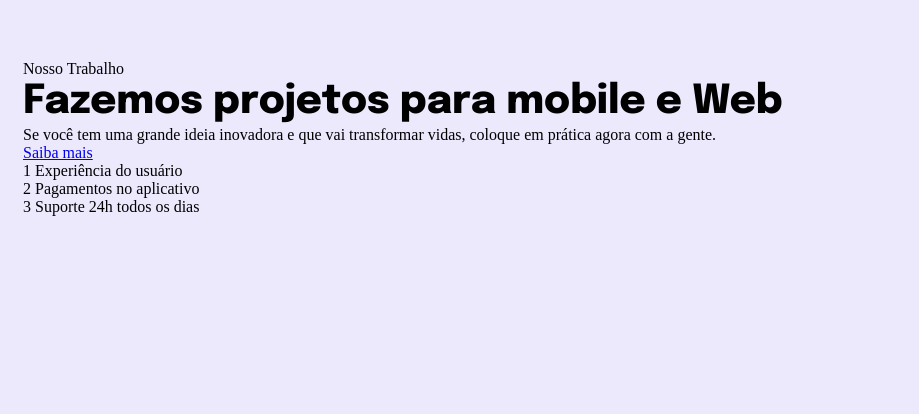
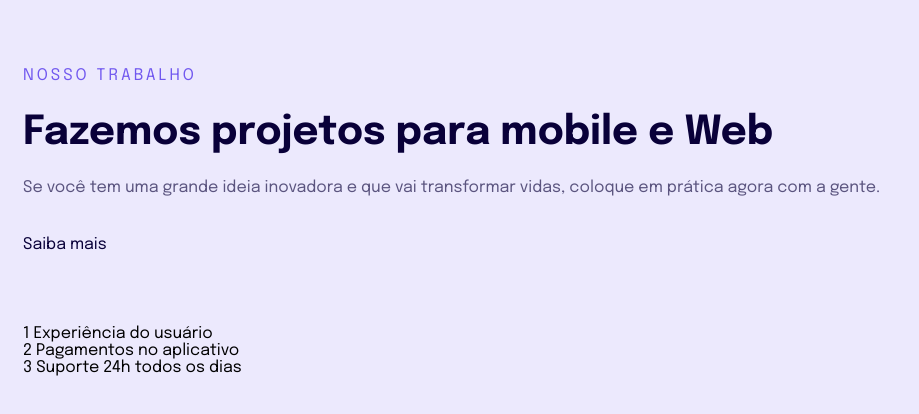
Before and after one commit to luizinho2002/responsividade-css, a plain HTML site: page index.html in a window 1280 px wide. Shown: the whole page, without its empty margins (0-919 px from the left). Drawn offline with Linux system fonts and the light colour scheme.

Commit message:
Adicionado estilos ao p, h1, a e adicionado margem a nossa lista

```diff
--- a/style.css
+++ b/style.css
@@ -1,4 +1,4 @@
-@import url('https://fonts.googleapis.com/css2?family=Epilogue:wght@800&display=swap');
+@import url('https://fonts.googleapis.com/css2?family=Epilogue:wght@400;700;800&display=swap');
 
 * {
     margin: 0;
@@ -18,13 +18,42 @@ ul {
 
 body {
     background-color: #ece9fd;
-
+    font-family: 'Epilogue', sans-serif;
     padding: 6.0rem 2.3rem 6.6rem;
     font-size: 1.6rem;
 }
 
 h1 {
-    font-family: 'Epilogue', sans-serif;
     font-size: 4.0rem;
     line-height: 4.8rem;
+    color: #090039;
+    margin-bottom: 1.5rem;
 }
+
+main p:first-child {
+    color: #7158ef;
+    letter-spacing: 0.3rem;
+    text-transform: uppercase;
+    line-height: 3.2rem;
+    margin-bottom: 1.7rem;
+  }
+
+  h1 + p {
+    color: rgba(10, 0, 57, 0.64);
+    line-height: 3.2rem;
+    margin-bottom: 3.2rem;
+  }
+
+  a {
+    color: #090039;
+    text-decoration: none;
+  }
+
+  a:hover {
+    color: #7158ef;
+    font-weight: bold;
+  }
+
+  ul {
+    margin-top: 7.2rem;
+  }
```
